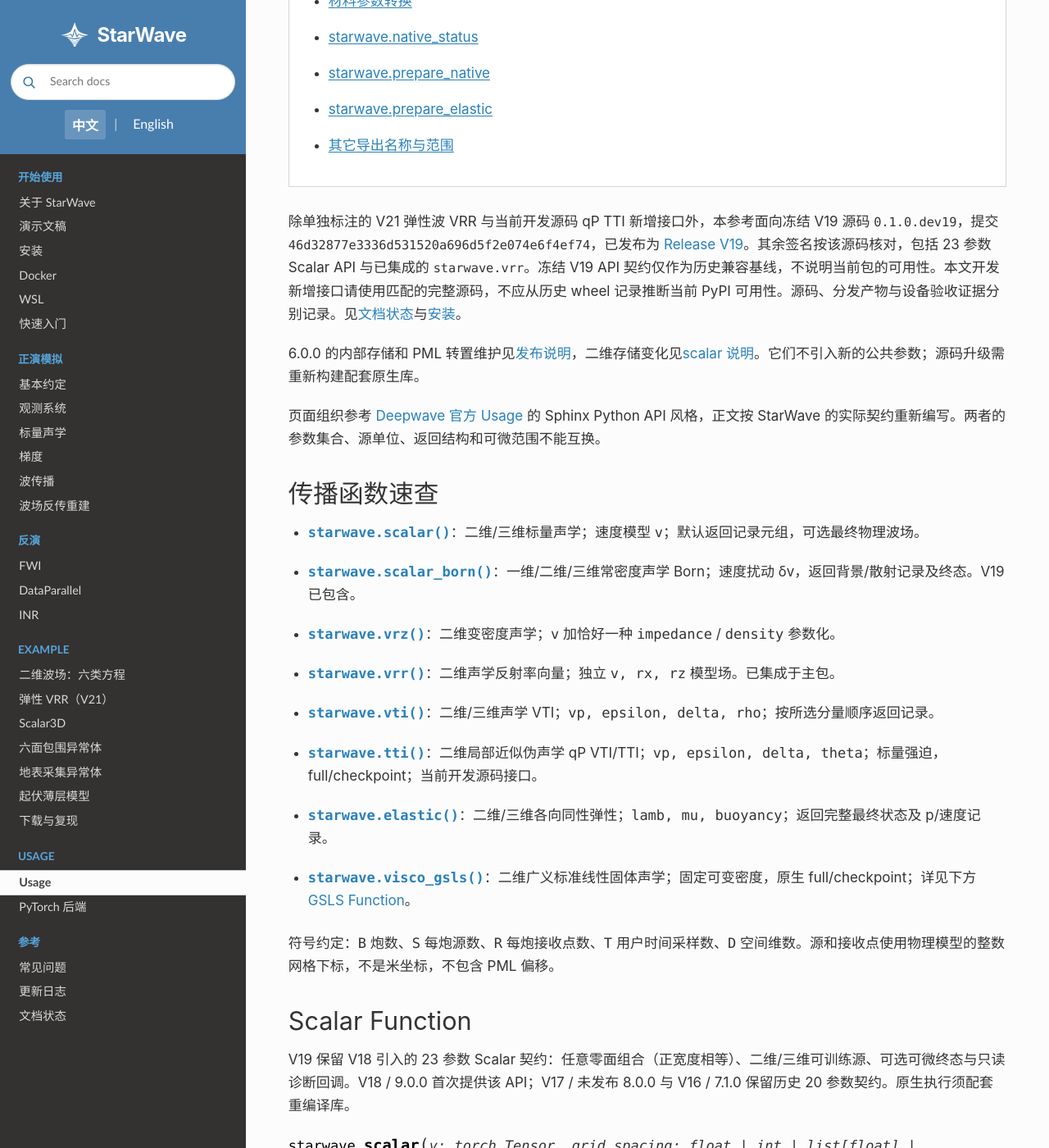
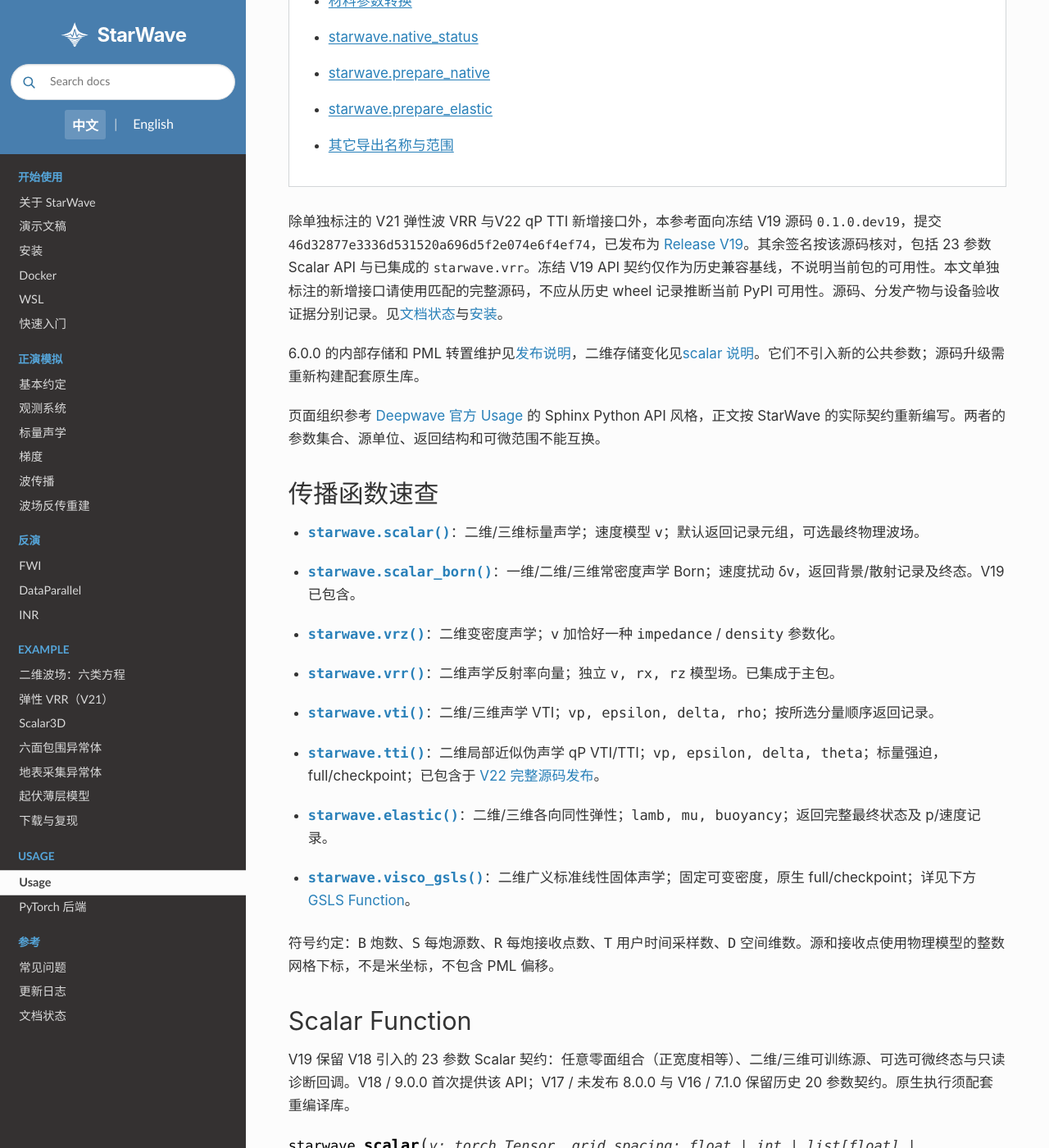
Before and after one commit to StarrMoonn/StarWave-docs, a Sphinx documentation site: the page built from docs/usage.md, in a window 1280 px wide and 1400 px high, scrolled down 770 px. Shown: the whole window at 82% size. Built offline with Sphinx 7.4.7 and the Read the Docs theme 3.1.0, drawn with Linux system fonts in a browser that asks for light colours; some of the changed text lies outside the part shown.

Commit message:
docs: align qP TTI usage status with published V22

````diff
--- a/docs/usage.md
+++ b/docs/usage.md
@@ -24,7 +24,7 @@ GSLS: [visco_gsls](#visco-gsls). VRR: [starwave.vrr](#vrr). 两者均集成于 V
 - [其它导出名称与范围](#other-exports)
 ```
 
-除单独标注的 V21 弹性波 VRR 与当前开发源码 qP TTI 新增接口外，本参考面向冻结 V19 源码 `0.1.0.dev19`，提交 `46d32877e3336d531520a696d5f2e074e6f4ef74`，已发布为 [Release V19](https://github.com/StarrMoonn/StarWave/releases/tag/V19)。其余签名按该源码核对，包括 23 参数 Scalar API 与已集成的 `starwave.vrr`。冻结 V19 API 契约仅作为历史兼容基线，不说明当前包的可用性。本文开发新增接口请使用匹配的完整源码，不应从历史 wheel 记录推断当前 PyPI 可用性。源码、分发产物与设备验收证据分别记录。见[文档状态](status.md)与[安装](installation.md)。
+除单独标注的 V21 弹性波 VRR 与V22 qP TTI 新增接口外，本参考面向冻结 V19 源码 `0.1.0.dev19`，提交 `46d32877e3336d531520a696d5f2e074e6f4ef74`，已发布为 [Release V19](https://github.com/StarrMoonn/StarWave/releases/tag/V19)。其余签名按该源码核对，包括 23 参数 Scalar API 与已集成的 `starwave.vrr`。冻结 V19 API 契约仅作为历史兼容基线，不说明当前包的可用性。本文单独标注的新增接口请使用匹配的完整源码，不应从历史 wheel 记录推断当前 PyPI 可用性。源码、分发产物与设备验收证据分别记录。见[文档状态](status.md)与[安装](installation.md)。
 
 6.0.0 的内部存储和 PML 转置维护见[发布说明](release-notes.md)，二维存储变化见[scalar 说明](modeling/scalar.md)。它们不引入新的公共参数；源码升级需重新构建配套原生库。
 
@@ -43,7 +43,7 @@ GSLS: [visco_gsls](#visco-gsls). VRR: [starwave.vrr](#vrr). 两者均集成于 V
 
 - {py:func}`starwave.vti`：二维/三维声学 VTI；`vp, epsilon, delta, rho`；按所选分量顺序返回记录。
 
-- {py:func}`starwave.tti`：二维局部近似伪声学 qP VTI/TTI；`vp, epsilon, delta, theta`；标量强迫，full/checkpoint；当前开发源码接口。
+- {py:func}`starwave.tti`：二维局部近似伪声学 qP VTI/TTI；`vp, epsilon, delta, theta`；标量强迫，full/checkpoint；已包含于 [V22 完整源码发布](https://github.com/StarrMoonn/StarWave/releases/tag/V22)。
 
 - {py:func}`starwave.elastic`：二维/三维各向同性弹性；`lamb, mu, buoyancy`；返回完整最终状态及 p/速度记录。
 
@@ -870,7 +870,7 @@ assert all(x.grad is not None and torch.isfinite(x.grad).all()
 (vrr-status)=
 ### 源码与验证范围
 
-除单独标注的 V21 弹性波 VRR 新增接口外，本参考面向冻结 V19 源码 `0.1.0.dev19`，提交 `46d32877e3336d531520a696d5f2e074e6f4ef74`，已发布为 [Release V19](https://github.com/StarrMoonn/StarWave/releases/tag/V19)。其余签名按该源码核对，包括 23 参数 Scalar API 与已集成的 `starwave.vrr`。冻结 V19 API 契约仅作为历史兼容基线，不说明当前包的可用性。本文开发新增接口请使用匹配的完整源码，不应从历史 wheel 记录推断当前 PyPI 可用性。源码、分发产物与设备验收证据分别记录。见[文档状态](status.md)与[安装](installation.md)。
+除单独标注的 V21 弹性波 VRR 新增接口外，本参考面向冻结 V19 源码 `0.1.0.dev19`，提交 `46d32877e3336d531520a696d5f2e074e6f4ef74`，已发布为 [Release V19](https://github.com/StarrMoonn/StarWave/releases/tag/V19)。其余签名按该源码核对，包括 23 参数 Scalar API 与已集成的 `starwave.vrr`。冻结 V19 API 契约仅作为历史兼容基线，不说明当前包的可用性。本文单独标注的新增接口请使用匹配的完整源码，不应从历史 wheel 记录推断当前 PyPI 可用性。源码、分发产物与设备验收证据分别记录。见[文档状态](status.md)与[安装](installation.md)。
 
 物理参数化依据 [Whitmore 等，EAGE 2020](https://doi.org/10.3997/2214-4609.202010332)。张量顶部约定依据 [SWEEP dev](https://github.com/DeepWave-KAUST/sweep/tree/32235f796ffa5b272ca81b9016f8cc85e25ecdf1) 提交 `32235f796ffa5b272ca81b9016f8cc85e25ecdf1`；原生 VRR CUDA 步进/VJP 与边界重建为独立实现，不是上游 CUDA 移植。
 
@@ -984,7 +984,7 @@ stress_h, velocity_z = starwave.vti(
 (tti)=
 ## qP VTI / TTI Function
 
-这是当前开发源码接口，按 `starwave/tti.py` 核对，不代表冻结 V19/V21 包或 PyPI 已包含。请使用匹配的完整源码，原生路径须显式重新编译。此 Liang 局部方向单场近似 qP 方程独立于 Duveneck `starwave.vti`，不接受 rho、速度/应力源字段或接收分量选择。
+此接口已包含于 [V22 完整源码发布](https://github.com/StarrMoonn/StarWave/releases/tag/V22)，签名已按该标签的 `starwave/tti.py` 核对；不改变冻结 V19/V21 包，也不代表 PyPI 可用性。请使用匹配的完整源码，原生路径须显式重新编译。此 Liang 局部方向单场近似 qP 方程独立于 Duveneck `starwave.vti`，不接受 rho、速度/应力源字段或接收分量选择。
 
 ```{py:function} starwave.tti(vp, epsilon, delta, theta, grid_spacing, dt, *, source_amplitudes, source_locations, receiver_locations, accuracy=4, pml_freq=25.0, pml_width=20, boundary_buffer=5, memory='full', max_vel=None, freq_taper_frac=0.0, time_pad_frac=0.0, time_taper=False, backend=None, execution='eager', checkpoint_interval=None, compile_steps=1, return_wavefield=False, forward_callback=None, callback_frequency=1, free_surface=False)
 
````
Also changed, not shown: docs/en/usage.md (+4 -4 lines).
